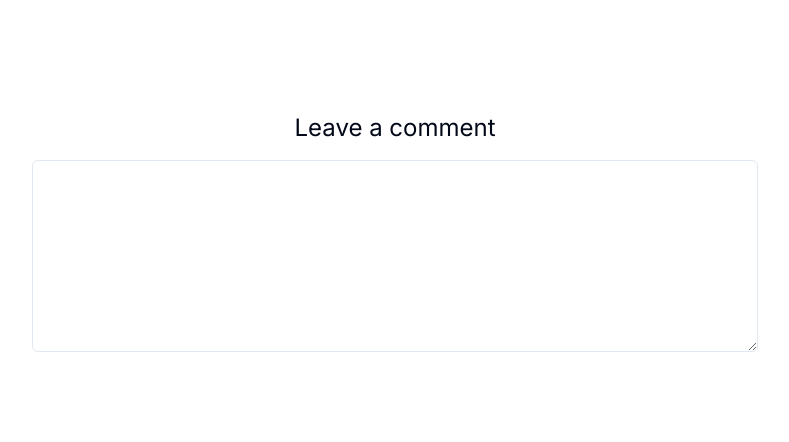
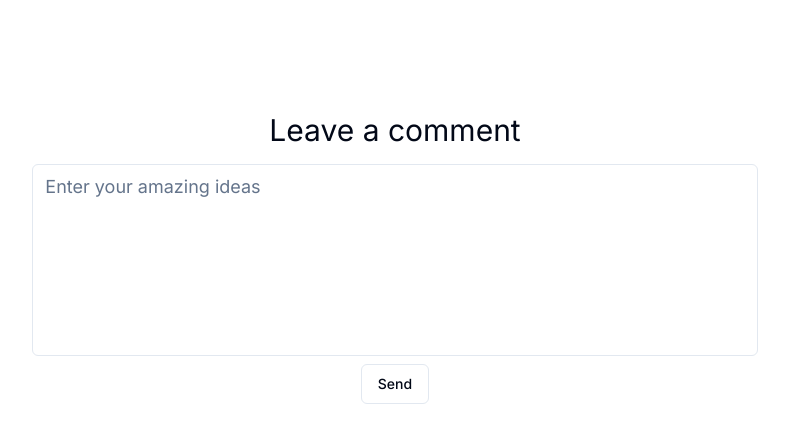
Before and after one commit to manuelalferez/remarkable-replies, a Next.js app: page / in a window 1280 px wide. Shown: the top 442 px of the page, without its empty margins (245-1034 px from the left). Built offline with nearby package versions, Linux system fonts and the light colour scheme.

Commit message:
feat: Installed vercel/kv and created a input component

```diff
--- a/package.json
+++ b/package.json
@@ -9,9 +9,11 @@
     "lint": "next lint"
   },
   "dependencies": {
+    "@radix-ui/react-slot": "^1.0.2",
     "@types/node": "20.4.2",
     "@types/react": "18.2.15",
     "@types/react-dom": "18.2.7",
+    "@vercel/kv": "^0.2.2",
     "autoprefixer": "10.4.14",
     "class-variance-authority": "^0.6.1",
     "clsx": "^1.2.1",
--- /dev/null
+++ b/src/app/input.tsx
@@ -0,0 +1,26 @@
+"use client";
+
+import { Button } from "@/components/ui/button";
+import { Textarea } from "@/components/ui/textarea";
+import { useState } from "react";
+
+interface InputProps {
+  sendData: (data: string) => void;
+}
+
+export default function Input({ sendData }: InputProps) {
+  const [inputData, setInputData] = useState("");
+
+  return (
+    <div className="flex flex-col items-center w-full gap-2">
+      <Textarea
+        onChange={(e) => setInputData(e.target.value)}
+        value={inputData}
+        placeholder="Enter your amazing ideas"
+      />
+      <Button variant="outline" onClick={() => sendData(inputData)}>
+        Send
+      </Button>
+    </div>
+  );
+}
--- a/src/app/page.tsx
+++ b/src/app/page.tsx
@@ -1,10 +1,16 @@
-import { Textarea } from "@/components/ui/textarea";
+import Input from "./input";
+import { kv } from "@vercel/kv";
 
 export default function Home() {
+  async function sendData(data: string) {
+    await kv.set("user_1_session", data);
+    const session = await kv.get("user_1_session");
+    console.log("Data storage: ", session);
+  }
   return (
     <main className="flex flex-col p-24 items-center">
-      <h1 className="text-2xl text-center py-4">Leave a comment</h1>
-      <Textarea />
+      <h1 className="text-3xl text-center py-4">Leave a comment</h1>
+      <Input sendData={sendData} />
     </main>
   );
 }
--- /dev/null
+++ b/src/components/ui/button.tsx
@@ -0,0 +1,56 @@
+import * as React from "react"
+import { Slot } from "@radix-ui/react-slot"
+import { cva, type VariantProps } from "class-variance-authority"
+
+import { cn } from "@/lib/utils"
+
+const buttonVariants = cva(
+  "inline-flex items-center justify-center rounded-md text-sm font-medium ring-offset-background transition-colors focus-visible:outline-none focus-visible:ring-2 focus-visible:ring-ring focus-visible:ring-offset-2 disabled:pointer-events-none disabled:opacity-50",
+  {
+    variants: {
+      variant: {
+        default: "bg-primary text-primary-foreground hover:bg-primary/90",
+        destructive:
+          "bg-destructive text-destructive-foreground hover:bg-destructive/90",
+        outline:
+          "border border-input bg-background hover:bg-accent hover:text-accent-foreground",
+        secondary:
+          "bg-secondary text-secondary-foreground hover:bg-secondary/80",
+        ghost: "hover:bg-accent hover:text-accent-foreground",
+        link: "text-primary underline-offset-4 hover:underline",
+      },
+      size: {
+        default: "h-10 px-4 py-2",
+        sm: "h-9 rounded-md px-3",
+        lg: "h-11 rounded-md px-8",
+        icon: "h-10 w-10",
+      },
+    },
+    defaultVariants: {
+      variant: "default",
+      size: "default",
+    },
+  }
+)
+
+export interface ButtonProps
+  extends React.ButtonHTMLAttributes<HTMLButtonElement>,
+    VariantProps<typeof buttonVariants> {
+  asChild?: boolean
+}
+
+const Button = React.forwardRef<HTMLButtonElement, ButtonProps>(
+  ({ className, variant, size, asChild = false, ...props }, ref) => {
+    const Comp = asChild ? Slot : "button"
+    return (
+      <Comp
+        className={cn(buttonVariants({ variant, size, className }))}
+        ref={ref}
+        {...props}
+      />
+    )
+  }
+)
+Button.displayName = "Button"
+
+export { Button, buttonVariants }
--- a/src/components/ui/textarea.tsx
+++ b/src/components/ui/textarea.tsx
@@ -10,7 +10,7 @@
     return (
       <textarea
         className={cn(
-          "flex min-h-[80px] w-2/3 h-48 rounded-md border border-input bg-transparent px-3 py-2 text-lg ring-offset-background placeholder:text-muted-foreground focus-visible:outline-none focus-visible:ring-2 focus-visible:ring-ring focus-visible:ring-offset-2 disabled:cursor-not-allowed disabled:opacity-50",
+          "flex min-h-[80px] w-2/3 h-48 resize-none rounded-md border border-input bg-transparent px-3 py-2 text-lg ring-offset-background placeholder:text-muted-foreground focus-visible:outline-none focus-visible:ring-2 focus-visible:ring-ring focus-visible:ring-offset-2 disabled:cursor-not-allowed disabled:opacity-50",
           className
         )}
         ref={ref}
```
Also changed, not shown: 1 other file (tests, documents, lock files or other folders).
